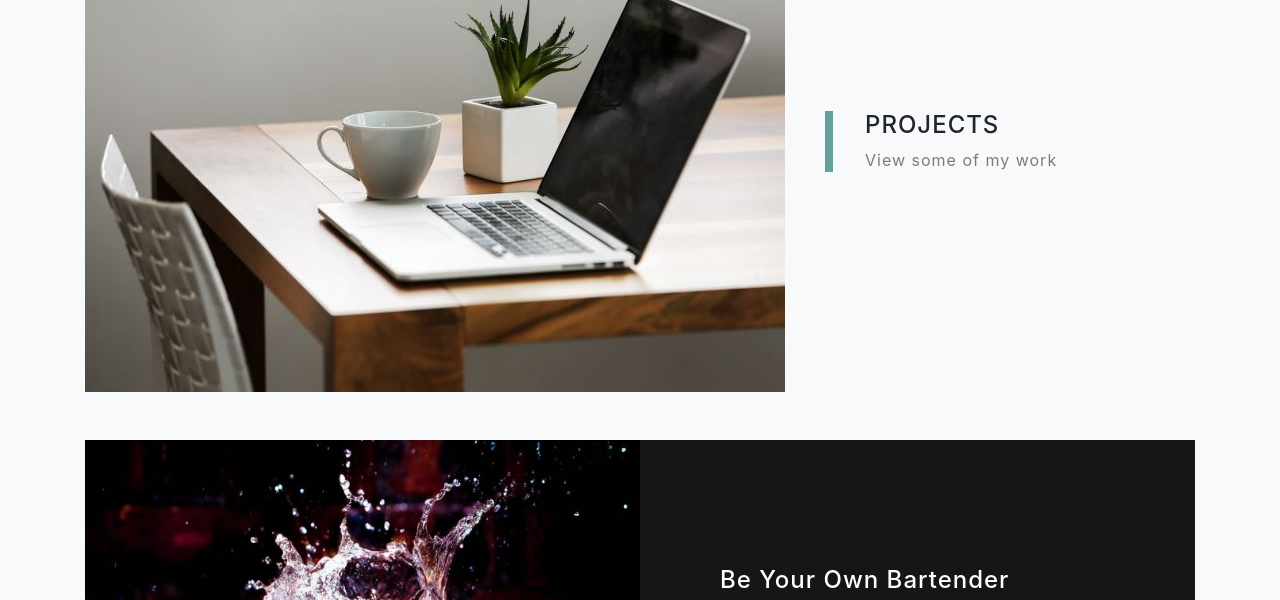
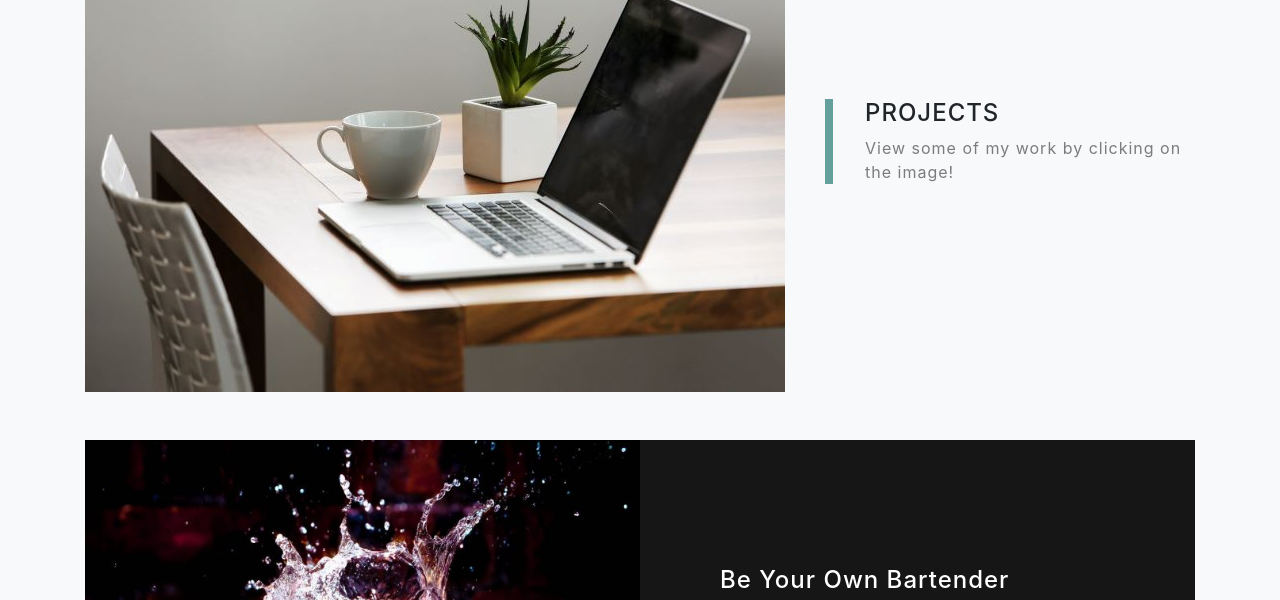
Before and after one commit to deedeemedina/Portfolio, a website with bundled scripts: page index.html in a window 1280 px wide. Shown: the part 1780-2380 px from the top of the page. Built offline with nearby package versions, Linux system fonts and the light colour scheme.

Commit message:
changed des

```diff
--- a/index.html
+++ b/index.html
@@ -85,7 +85,7 @@
         <div class="col-xl-4 col-lg-5">
           <div class="featured-text text-center text-lg-left">
             <h4>PROJECTS</h4>
-            <p class="text-black-50 mb-0">View some of my work</p>
+            <p class="text-black-50 mb-0">View some of my work by clicking on the image!</p>
           </div>
         </div>
       </div>
```
